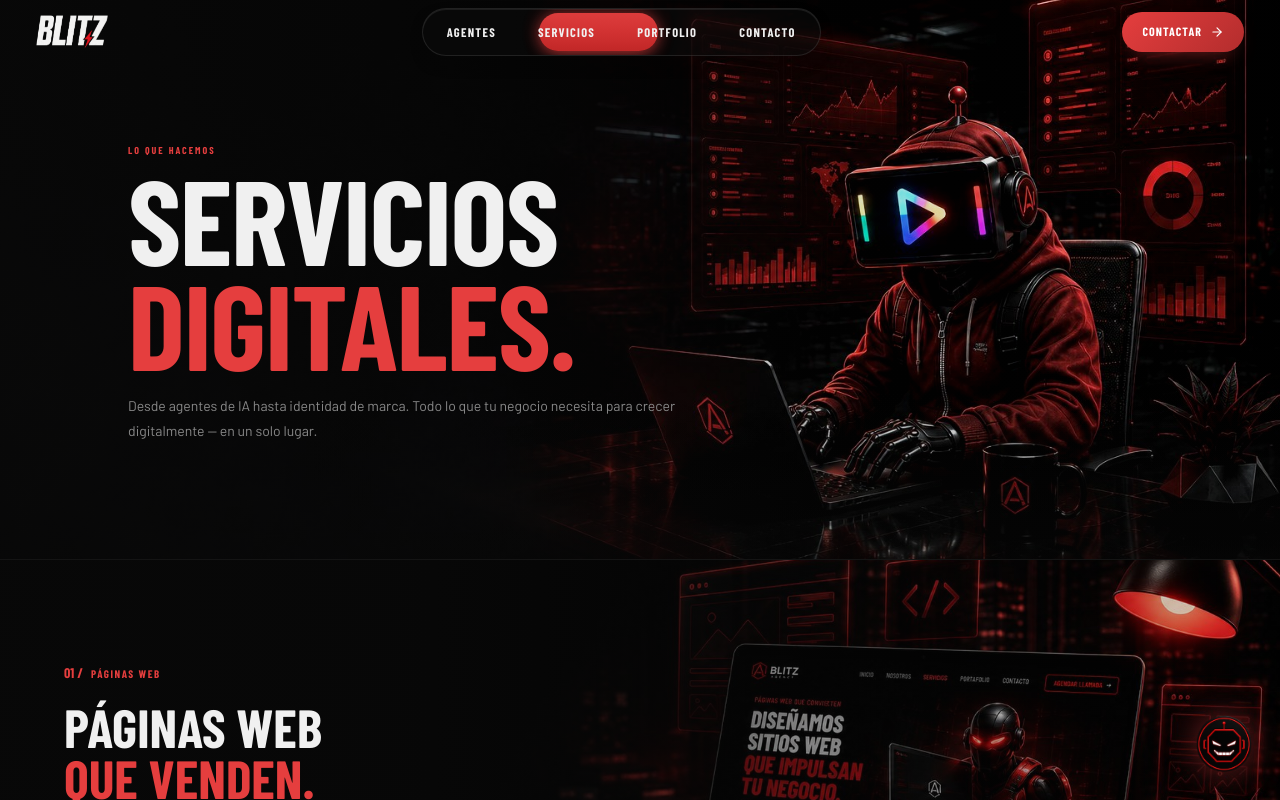
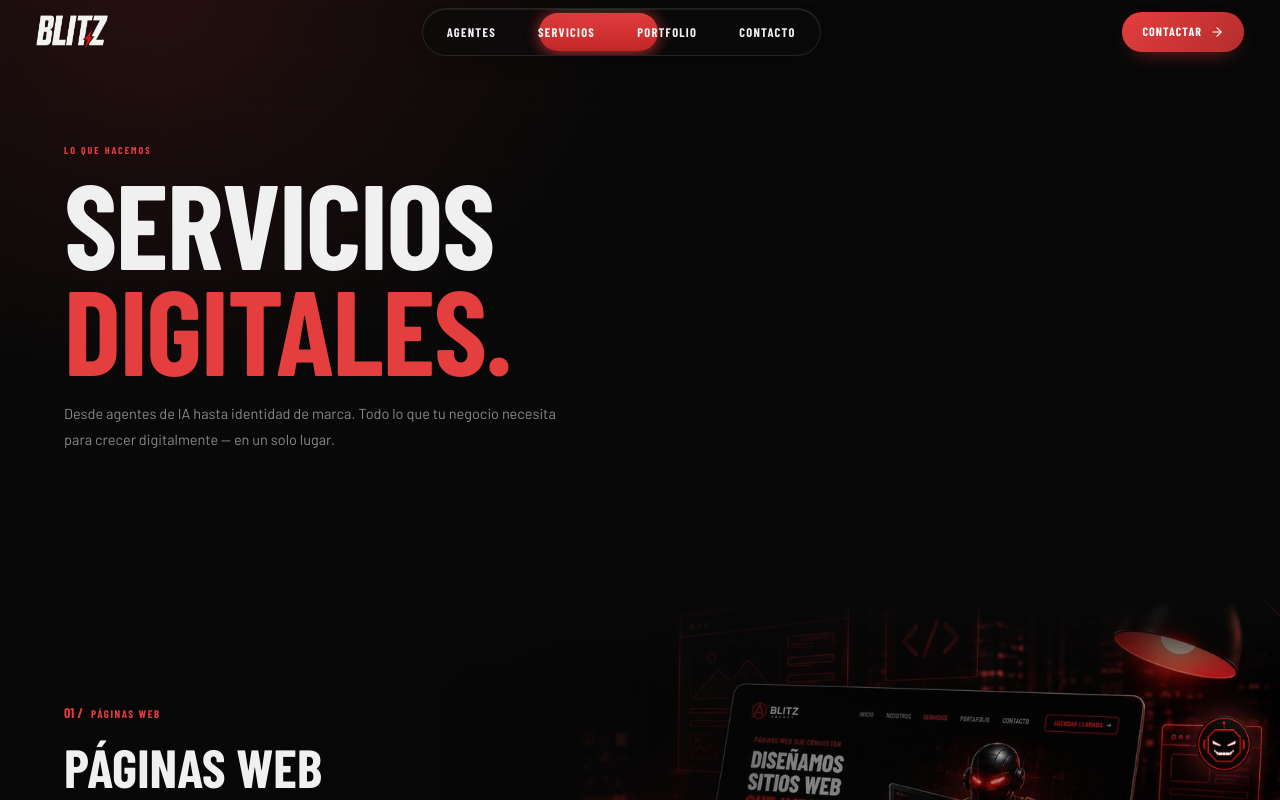
Before and after one commit to dacabrero11/blitz, a Next.js app: page /servicios in a window 1280 px wide. Shown: the top 800 px of the page. Built offline with nearby package versions, Linux system fonts and the light colour scheme; a web font is replaced by a local one.

Commit message:
Hero de /servicios pasa a encabezado compacto sin imagen (elimina el cuarto banner repetido), 76px de aire antes de cada hero de categoria con fundidos arriba y abajo, y reencuadre del hero de Automatizacion para que no se corte arriba

```diff
--- a/components/sections/CategoriaSection.tsx
+++ b/components/sections/CategoriaSection.tsx
@@ -92,7 +92,7 @@ export function CategoriaSection({ cat, index }: { cat: Categoria; index: number
   const cardMinHeight = cols === 3 ? 226 : 200
 
   return (
-    <section style={{ borderBottom: '1px solid var(--border-2)' }}>
+    <section style={{ borderBottom: '1px solid var(--border-2)', background: '#080808', paddingTop: 76 }}>
       <BeamSync />
 
       {/* ─── HERO: la imagen es el fondo, el texto va encima ─── */}
@@ -103,7 +103,7 @@ export function CategoriaSection({ cat, index }: { cat: Categoria; index: number
             src={l.heroVisual}
             alt={`${l.titleWhite} ${l.titleAccent}`}
             className="absolute inset-0 w-full h-full"
-            style={{ objectFit: 'cover', objectPosition: 'right center', zIndex: 0 }}
+            style={{ objectFit: 'cover', objectPosition: l.heroVisualPosition ?? 'right center', zIndex: 0 }}
           />
         ) : (
           <div className="absolute inset-0" style={{ zIndex: 0 }}>
@@ -121,7 +121,11 @@ export function CategoriaSection({ cat, index }: { cat: Categoria; index: number
         />
         <div
           className="absolute inset-0 pointer-events-none"
-          style={{ zIndex: 1, background: 'linear-gradient(0deg, rgba(8,8,8,0.85) 0%, transparent 34%)' }}
+          style={{ zIndex: 1, background: 'linear-gradient(0deg, #080808 0%, rgba(8,8,8,0.7) 12%, transparent 40%)' }}
+        />
+        <div
+          className="absolute inset-x-0 top-0 pointer-events-none"
+          style={{ zIndex: 1, height: 90, background: 'linear-gradient(180deg, #080808, transparent)' }}
         />
 
         <div
--- a/components/sections/ServiciosHero.tsx
+++ b/components/sections/ServiciosHero.tsx
@@ -1,34 +1,41 @@
-import Image from 'next/image'
-
 export function ServiciosHero() {
   return (
     <section
-      className="section-padding relative overflow-hidden"
-      style={{ paddingTop: 'calc(var(--nav-h) + 64px)', borderBottom: '1px solid var(--border-2)', background: '#080808', minHeight: '70vh', display: 'flex', alignItems: 'center' }}
+      className="relative overflow-hidden"
+      style={{
+        paddingTop: 'calc(var(--nav-h) + 78px)',
+        paddingBottom: 72,
+        paddingLeft: 'var(--section-px)',
+        paddingRight: 'var(--section-px)',
+        background: '#080808',
+      }}
     >
-      <Image
-        src="/hero-servicios.jpg"
-        alt="Servicios digitales BLITZ"
-        fill
-        className="pointer-events-none"
-        style={{ objectFit: 'cover', objectPosition: 'center', filter: 'brightness(1.12) contrast(1.02)', zIndex: 0 }}
-        priority
+      {/* resplandor sutil: da profundidad sin competir con los heroes de categoria */}
+      <div
+        className="absolute inset-0 pointer-events-none"
+        style={{ background: 'radial-gradient(ellipse 60% 120% at 12% 0%, rgba(229,62,62,0.13), transparent 62%)' }}
       />
       <div
-        className="absolute inset-0 pointer-events-none"
-        style={{ background: 'linear-gradient(90deg, rgba(8,8,8,0.94) 0%, rgba(8,8,8,0.72) 35%, rgba(8,8,8,0.15) 65%, rgba(8,8,8,0.05) 100%)', zIndex: 1 }}
+        className="absolute inset-0 pointer-events-none opacity-40"
+        style={{
+          backgroundImage:
+            'linear-gradient(rgba(229,62,62,0.05) 1px, transparent 1px), linear-gradient(90deg, rgba(229,62,62,0.05) 1px, transparent 1px)',
+          backgroundSize: '54px 54px',
+        }}
       />
+      {/* fundido al negro hacia abajo, para que la seccion siguiente no corte en seco */}
       <div
-        className="absolute inset-0 pointer-events-none"
-        style={{ background: 'linear-gradient(0deg, rgba(8,8,8,0.5) 0%, transparent 30%)', zIndex: 1 }}
+        className="absolute inset-x-0 bottom-0 pointer-events-none"
+        style={{ height: 120, background: 'linear-gradient(0deg, #080808, transparent)' }}
       />
-      <div className="container relative" style={{ zIndex: 3 }}>
-        <p className="text-label mb-2">Lo que hacemos</p>
+
+      <div className="relative w-full mx-auto" style={{ maxWidth: 1700 }}>
+        <p className="text-label mb-3">Lo que hacemos</p>
         <h1 className="text-d1">
           Servicios
           <span style={{ color: 'var(--red)', display: 'block' }}>digitales.</span>
         </h1>
-        <p className="mt-4 max-w-xl" style={{ color: 'var(--gray-1)', fontSize: 14, lineHeight: 1.8 }}>
+        <p className="mt-5" style={{ color: 'var(--gray-1)', fontSize: 14.5, lineHeight: 1.75, maxWidth: 520 }}>
           Desde agentes de IA hasta identidad de marca. Todo lo que tu negocio necesita para crecer digitalmente — en un solo lugar.
         </p>
       </div>
--- a/lib/servicios.ts
+++ b/lib/servicios.ts
@@ -63,6 +63,7 @@ export interface CategoriaLanding {
   heroBadgesLeft?: CategoriaBadge[]
   heroBadgesRight?: CategoriaBadge[]
   heroVisual?: string
+  heroVisualPosition?: string
   miniCta?: { question: string; note: string; buttonLabel: string }
   process: CategoriaProcessStep[]
   ctaTitle: string
@@ -209,6 +210,7 @@ export const CATEGORIAS: Categoria[] = [
         { icon: 'chart', title: 'Optimizamos', desc: 'Medimos, ajustamos y escalamos resultados.' },
       ],
       heroVisual: '/servicios/hero-automatizacion.jpg',
+      heroVisualPosition: 'right top',
       ctaTitle: 'Automatiza hoy. Escala mañana.',
       ctaSubtitle: 'Agenda una consultoría gratuita y descubre cómo podemos ayudarte.',
     },
```
